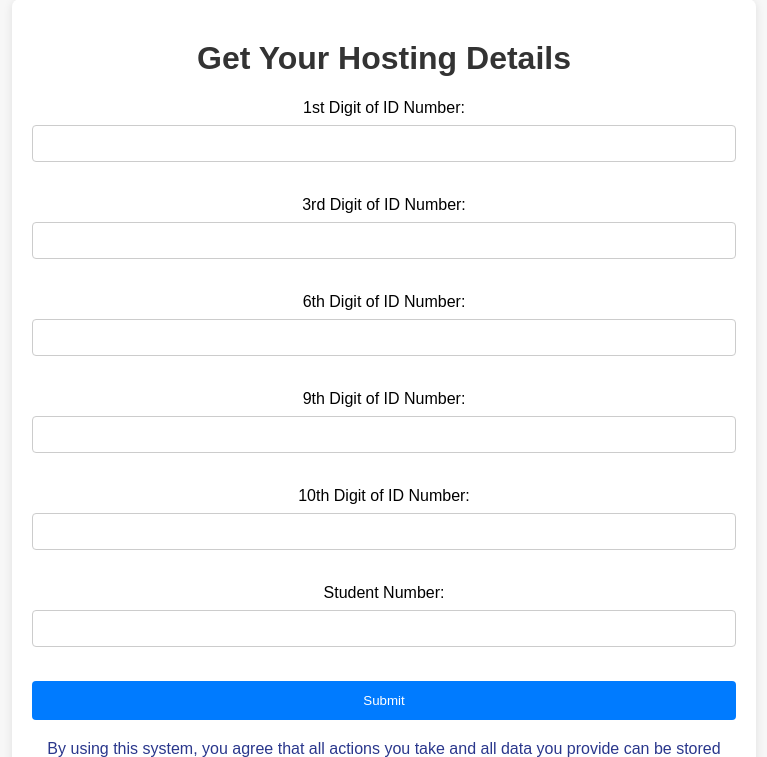
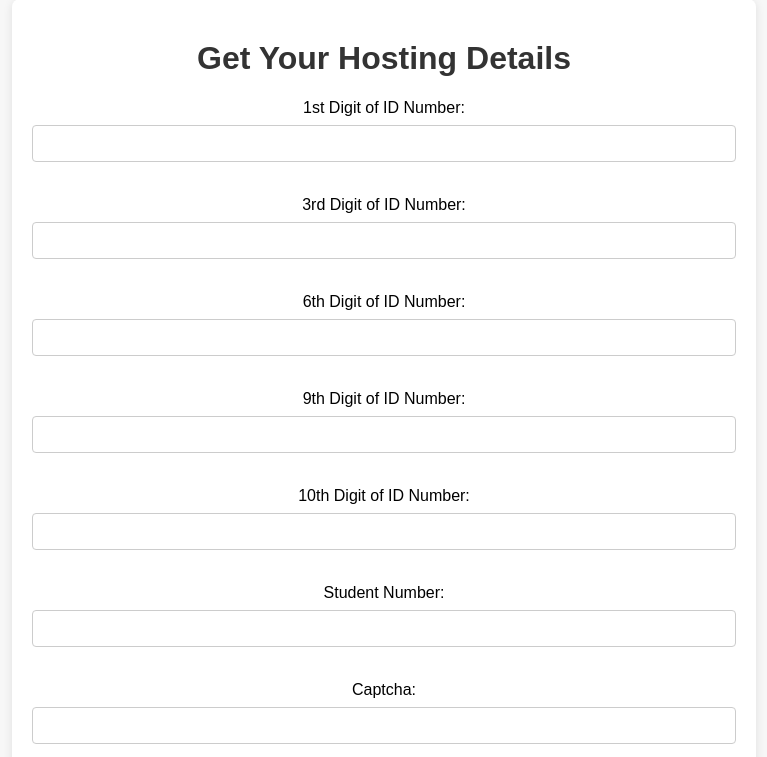
Before and after one commit to mofthedev/SimpleHostingService, a PHP site: page / in a window 1280 px wide. Shown: the part 101-858 px from the top of the page, without its empty margins (256-1023 px from the left). Run offline with PHP 8.4, Linux system fonts and the light colour scheme.

Commit message:
Update index.php

```diff
--- a/home/index.php
+++ b/home/index.php
@@ -1,5 +1,17 @@
 <?php
+
+/**
+ * Author: Möf Selvi
+ * Account details page for Simple Hosting Service.
+ * Licensed under MIT.
+ *
+ * @author      Möf Selvi (@mofthedev)
+ * @copyright   Möf Selvi (Muhammed Ömer Faruk Selvi, mofselvi)
+ * @license     http://opensource.org/licenses/MIT MIT License
+ */
+
 session_start();
+
 
 $databaseFile = 'db.csv'; // CHMOD = 750 !!! It would be easily hackable otherwise.
 
@@ -77,6 +89,12 @@ $screen_buffer = "";
 if ($_SERVER["REQUEST_METHOD"] == "POST")
 {
     addLog(json_encode($_POST));
+
+    if((!isset($_POST['captcha_code']) || $_POST['captcha_code']!==$_SESSION['captcha']))
+    {
+        echo '<h2>Invalid captcha code. Try again.</h2>';
+        exit;
+    }
 
     $digit1 = $_POST['digit1'];
     $digit2 = $_POST['digit2'];
@@ -256,6 +274,10 @@ if ($_SERVER["REQUEST_METHOD"] == "POST")
         <label for="student_number">Student Number:</label>
         <input type="text" id="student_number" name="student_number" minlength="5" maxlength="20" required pattern="[0-9]{5,}">
         <br><br>
+        <label for="captcha_code">Captcha:</label>
+        <input type="text" id="captcha_code" name="captcha_code">
+        <img id='captcha_img' src="captcha.php">
+        <br><br>
         <input type="submit" value="Submit">
         <br>
         <p class='info'>By using this system, you agree that all actions you take and all data you provide can be stored and used by the system administrators.</p>
@@ -269,6 +291,10 @@ if ($_SERVER["REQUEST_METHOD"] == "POST")
     }
     ?>
     </div>
+
+    <script>
+        document.getElementById('captcha_img').src="captcha.php?r="+Math.random();
+    </script>
 </body>
 
 </html>
```
